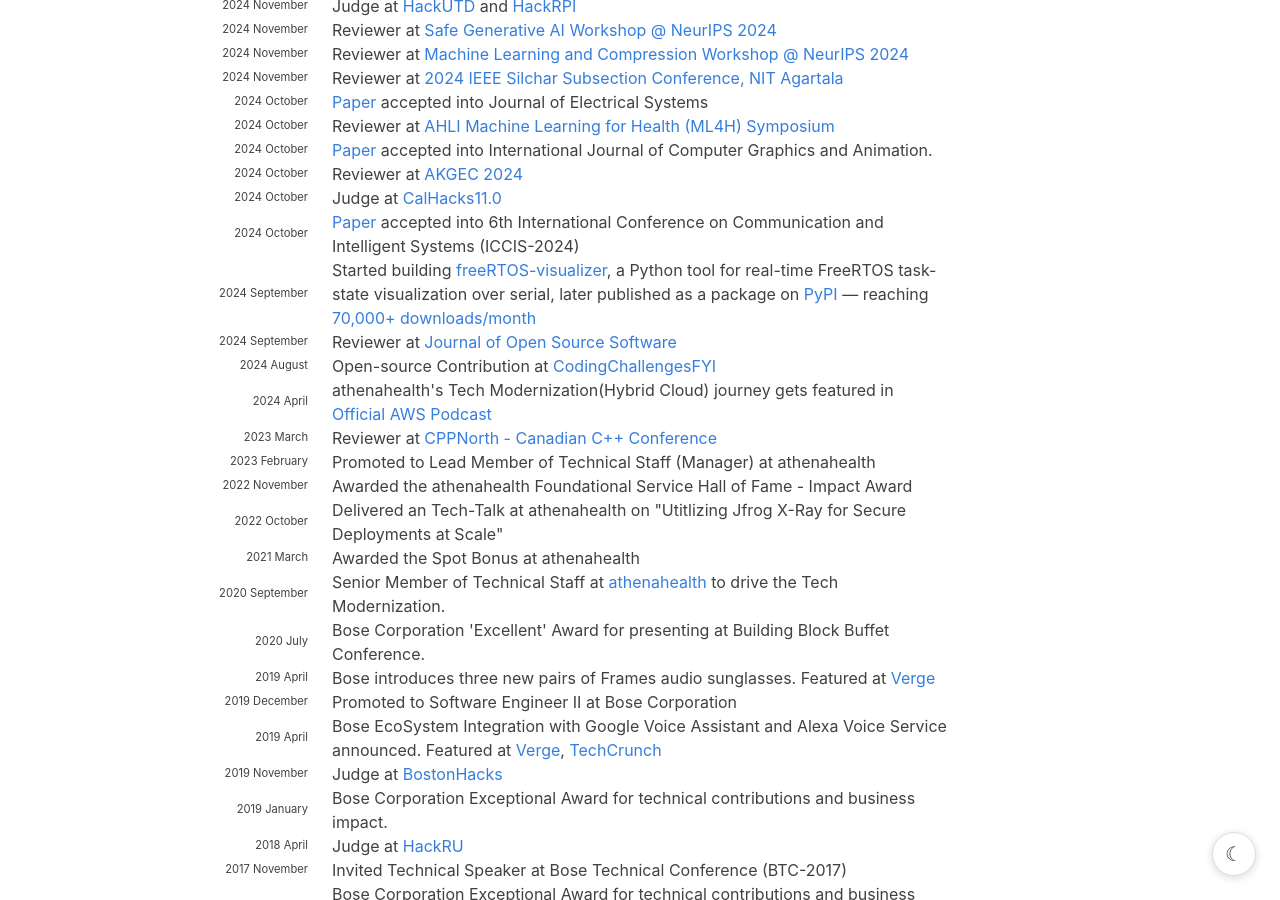
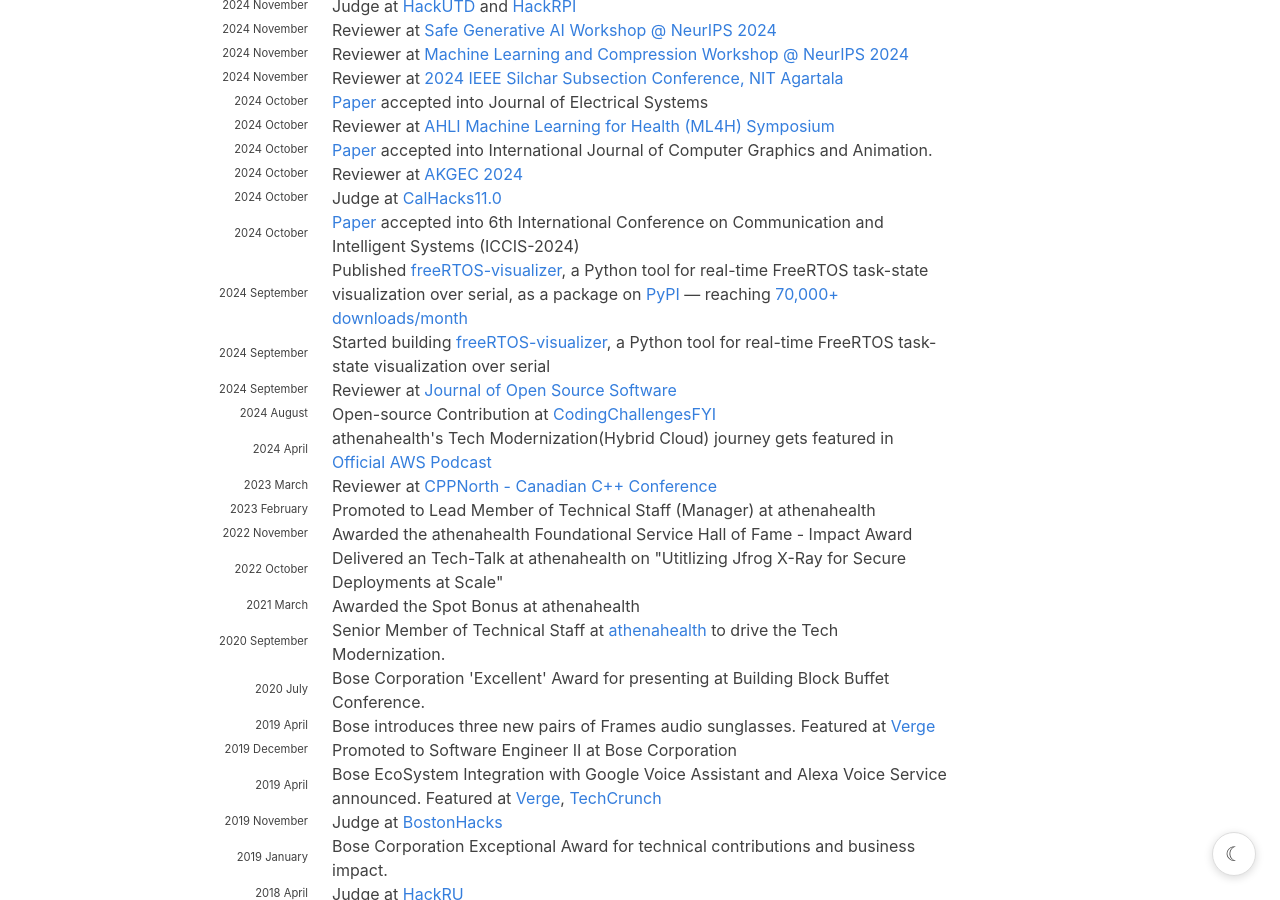
Before and after one commit to hariharanragothaman/hariharanragothaman.github.io, a Jekyll site: the page built from index.md, in a window 1280 px wide and 900 px high, scrolled down 3604 px. Built offline with Jekyll 4.4.1, drawn with Linux system fonts in a browser that asks for light colours; nearby versions of some CDN libraries; some web fonts are replaced.

Commit message:
Split freeRTOS-visualizer into start and publish entries
Both Sept 2024: one entry for starting the effort, one for the
PyPI publication with monthly download stats.

Co-authored-by: Cursor <cursoragent@cursor.com>

```diff
--- a/_data/news.yaml
+++ b/_data/news.yaml
@@ -488,7 +488,11 @@
 #-------------------------------------------- 2024 September -----------------------------------------------------------
 - year: 2024
   year-extra: September
-  description: Started building <a href="https://github.com/hariharanragothaman/freeRTOS-visualizer">freeRTOS-visualizer</a>, a Python tool for real-time FreeRTOS task-state visualization over serial, later published as a package on <a href="https://pypi.org/project/freertos-visualizer/">PyPI</a> — reaching <a href="https://pypistats.org/packages/freertos-visualizer">70,000+ downloads/month</a>
+  description: Published <a href="https://github.com/hariharanragothaman/freeRTOS-visualizer">freeRTOS-visualizer</a>, a Python tool for real-time FreeRTOS task-state visualization over serial, as a package on <a href="https://pypi.org/project/freertos-visualizer/">PyPI</a> — reaching <a href="https://pypistats.org/packages/freertos-visualizer">70,000+ downloads/month</a>
+
+- year: 2024
+  year-extra: September
+  description: Started building <a href="https://github.com/hariharanragothaman/freeRTOS-visualizer">freeRTOS-visualizer</a>, a Python tool for real-time FreeRTOS task-state visualization over serial
 
 - year: 2024
   year-extra: September
```
